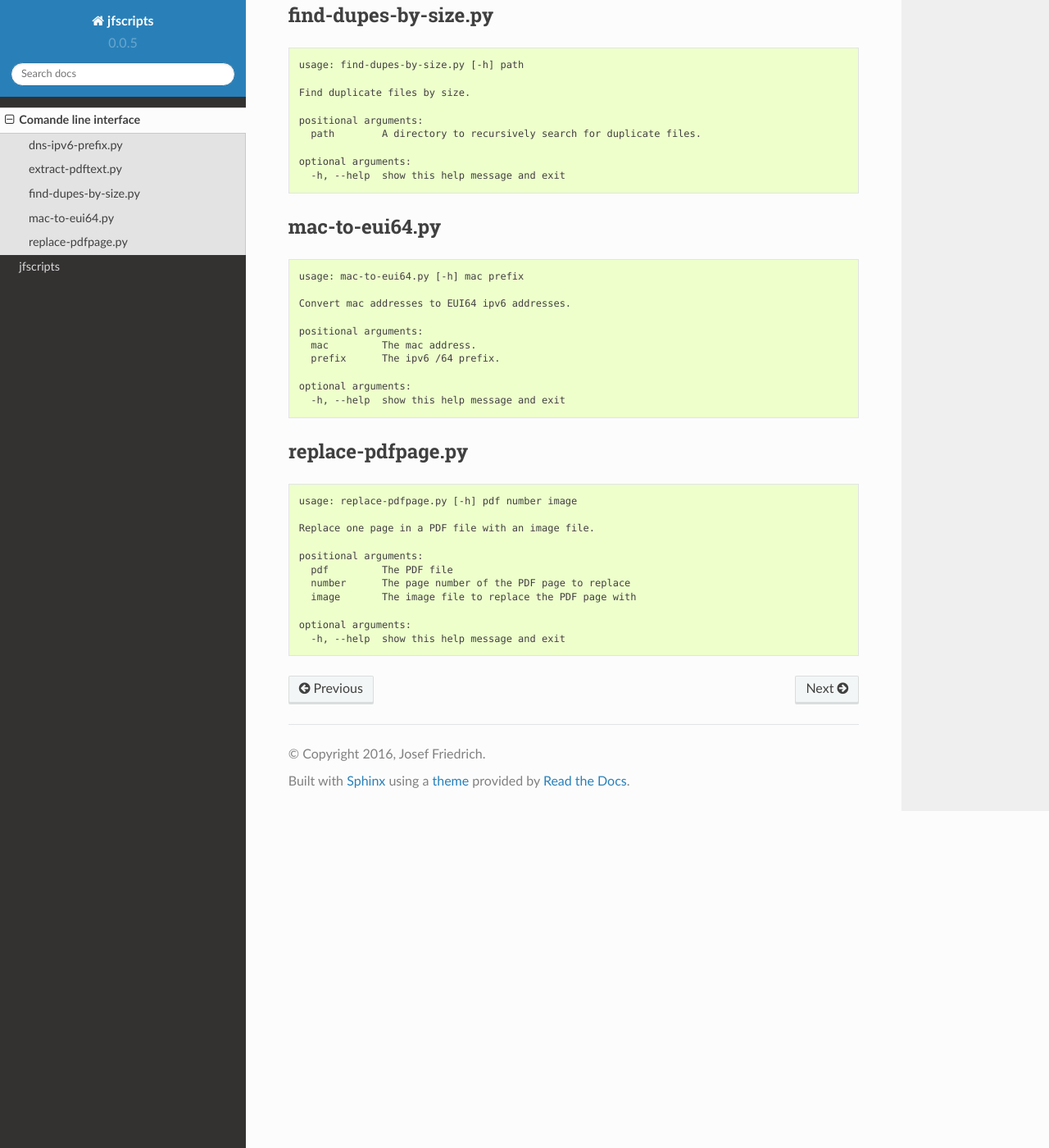
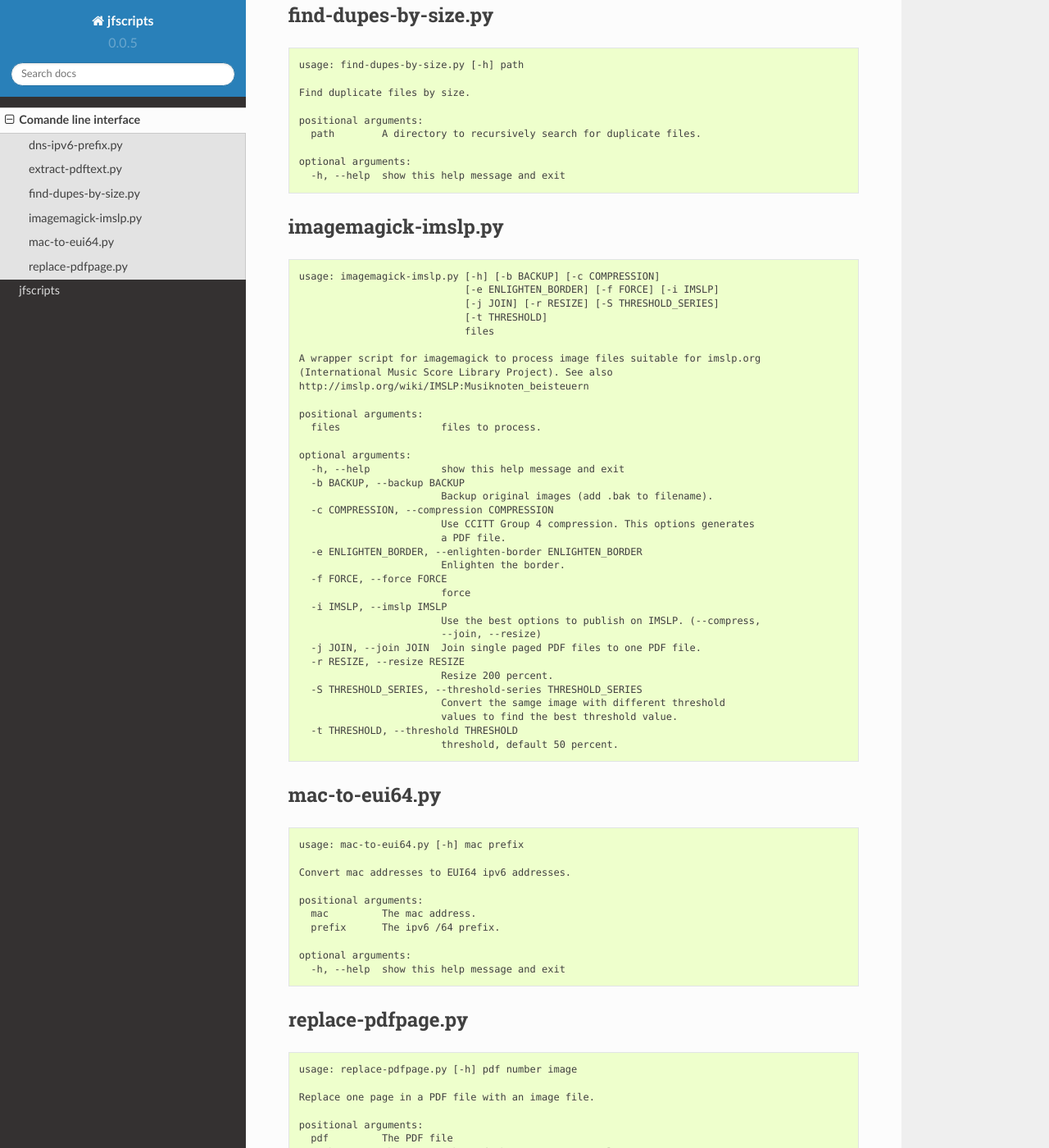
Before and after one commit to Josef-Friedrich/jfscripts, a Sphinx documentation site: the page built from doc/source/cli.rst, in a window 1280 px wide and 1400 px high, scrolled down 705 px. Shown: the whole window at 82% size. Built offline with Sphinx 7.4.7 and the Read the Docs theme 2.0.0, drawn with Linux system fonts in a browser that asks for light colours.

Commit message:
Add imagemagick_imslp

```diff
--- a/doc/source/cli.rst
+++ b/doc/source/cli.rst
@@ -47,6 +47,47 @@ find-dupes-by-size.py
     optional arguments:
       -h, --help  show this help message and exit
 
+imagemagick-imslp.py
+--------------------
+
+.. code-block:: text
+
+    usage: imagemagick-imslp.py [-h] [-b BACKUP] [-c COMPRESSION]
+                                [-e ENLIGHTEN_BORDER] [-f FORCE] [-i IMSLP]
+                                [-j JOIN] [-r RESIZE] [-S THRESHOLD_SERIES]
+                                [-t THRESHOLD]
+                                files
+
+    A wrapper script for imagemagick to process image files suitable for imslp.org
+    (International Music Score Library Project). See also
+    http://imslp.org/wiki/IMSLP:Musiknoten_beisteuern
+
+    positional arguments:
+      files                 files to process.
+
+    optional arguments:
+      -h, --help            show this help message and exit
+      -b BACKUP, --backup BACKUP
+                            Backup original images (add .bak to filename).
+      -c COMPRESSION, --compression COMPRESSION
+                            Use CCITT Group 4 compression. This options generates
+                            a PDF file.
+      -e ENLIGHTEN_BORDER, --enlighten-border ENLIGHTEN_BORDER
+                            Enlighten the border.
+      -f FORCE, --force FORCE
+                            force
+      -i IMSLP, --imslp IMSLP
+                            Use the best options to publish on IMSLP. (--compress,
+                            --join, --resize)
+      -j JOIN, --join JOIN  Join single paged PDF files to one PDF file.
+      -r RESIZE, --resize RESIZE
+                            Resize 200 percent.
+      -S THRESHOLD_SERIES, --threshold-series THRESHOLD_SERIES
+                            Convert the samge image with different threshold
+                            values to find the best threshold value.
+      -t THRESHOLD, --threshold THRESHOLD
+                            threshold, default 50 percent.
+
 mac-to-eui64.py
 ---------------
 
--- a/setup.py
+++ b/setup.py
@@ -21,6 +21,7 @@ setup(
             'dns-ipv6-prefix.py = jfscripts.dns_ipv6_prefix:main',
             'extract-pdftext.py = jfscripts.extract_pdftext:main',
             'find-dupes-by-size.py = jfscripts.find_dupes_by_size:main',
+            'imagemagick-imslp.py = jfscripts.imagemagick_imslp:main',
             'mac-to-eui64.py = jfscripts.mac_to_eui64:main',
             'replace-pdfpage.py = jfscripts.replace_pdfpage:main',
         ],
```
Also changed, not shown: README.rst (+41 -0 lines), 2 other files.
